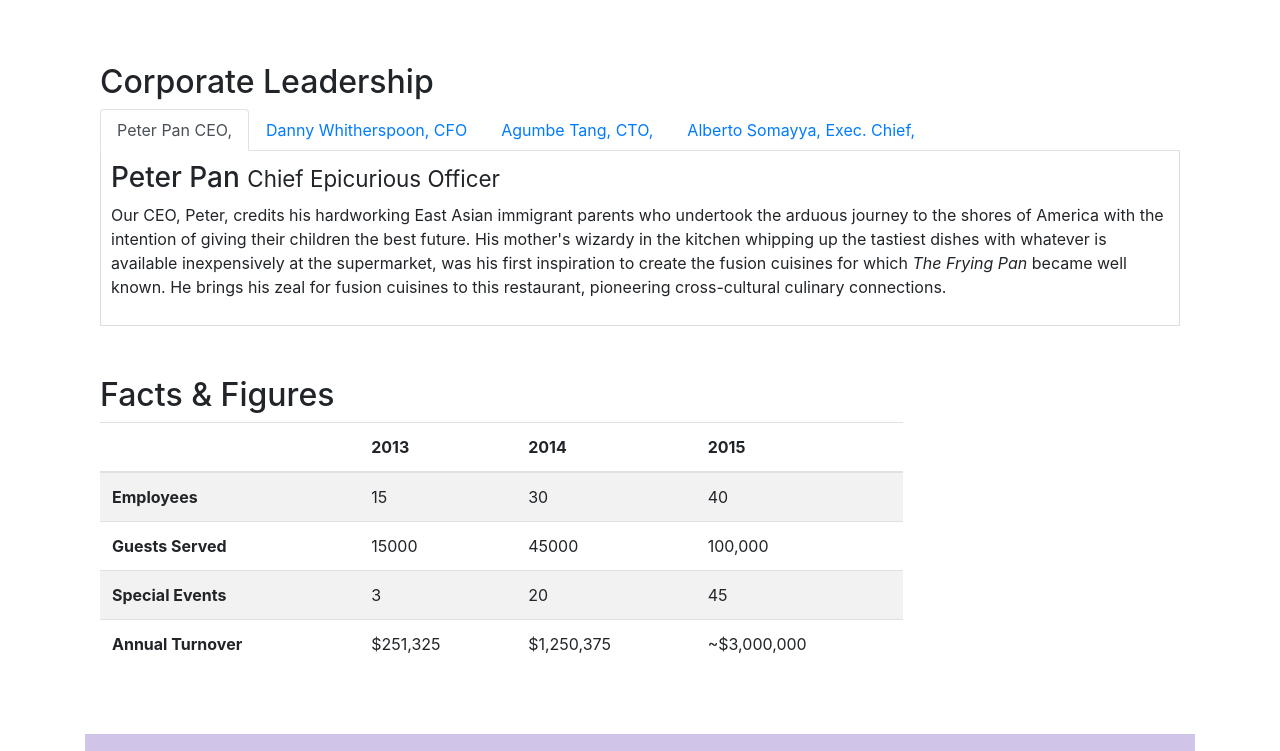
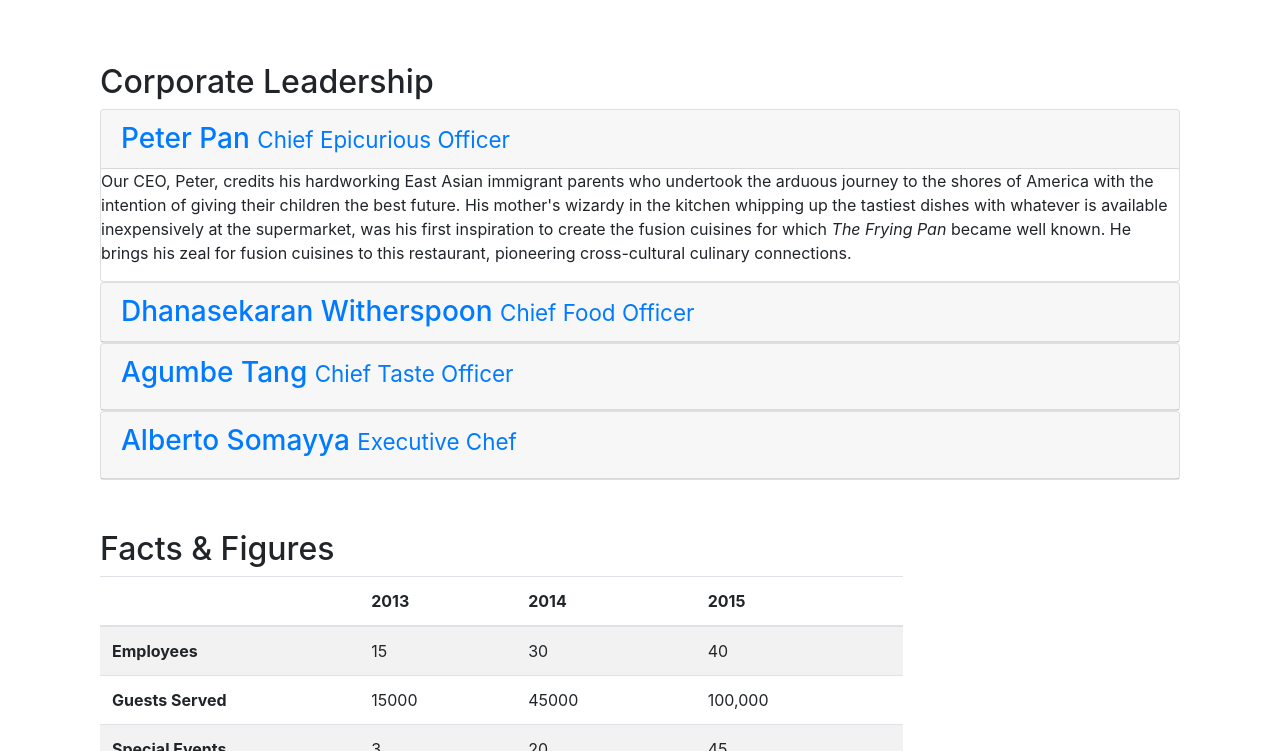
Before and after one commit to AndreyKonchenko/confusion_ak, a website: page aboutus.html in a window 1280 px wide. Shown: the part 845-1596 px from the top of the page. Drawn offline with nearby package versions, Linux system fonts and the light colour scheme.

Commit message:
accordeon

```diff
--- a/aboutus.html
+++ b/aboutus.html
@@ -102,6 +102,8 @@
         <div = "row row-content align-items-center">
             <div class = "col-sm col-md flex-first">
                 <h2>Corporate Leadership</h2>
+
+              <!--
                 <ul class ="nav nav-tabs">
                     <li class = "nav-item">
                       <a class = "nav-link active" href="#peter"
@@ -119,29 +121,68 @@
                       <a class = "nav-link" href="#alberto"
                       role="tab" data-toggle="tab">Alberto Somayya, Exec. Chief, </a>
                     </li>
-                </ul>
-                <div class="tab-content">
-                  <div role="tabpannel" class="tab-pane fade show active" id="peter">
-                    <h3>Peter Pan <small>Chief Epicurious Officer</small></h3>
-                    <p class ="hidden-xs-down">Our CEO, Peter, credits his hardworking East Asian immigrant parents who undertook the arduous journey to the shores of America with the intention of giving their children the best future. His mother's wizardy in the kitchen whipping up the tastiest dishes with whatever is available inexpensively at the supermarket, was his first inspiration to create the fusion cuisines for which <em>The Frying Pan</em> became well known. He brings his zeal for fusion cuisines to this restaurant, pioneering cross-cultural culinary connections.</p>
+                </ul>>
+              -->
+
+              <div id="accordion" role = "tablist">
+                <div class="card">
+                  <div class ="card-header" role="tab" id="peterhead">
+                    <h3 class="mb-0">
+                      <a data-toggle="collapse" data-parent="#accordion"
+                        href="#peter">
+                      Peter Pan <small>Chief Epicurious Officer</small></a>
+                    </h3>
                   </div>
+                    <div role="tabpanel" class="collapse show " id="peter">
+                      <div class= "card-block">
+                      <p class ="hidden-xs-down">Our CEO, Peter, credits his hardworking East Asian immigrant parents who undertook the arduous journey to the shores of America with the intention of giving their children the best future. His mother's wizardy in the kitchen whipping up the tastiest dishes with whatever is available inexpensively at the supermarket, was his first inspiration to create the fusion cuisines for which <em>The Frying Pan</em> became well known. He brings his zeal for fusion cuisines to this restaurant, pioneering cross-cultural culinary connections.</p>
+                    </div>
+                  </div>
+                </div>
+                <div class="card">
+                  <div class ="card-header" role="tab" id="dannyhead">
+                    <h3 class="mb-0">
+                      <a class ="collapsed" data-toggle="collapse" data-parent="#accordion"
+                        href="#danny">
+                        Dhanasekaran Witherspoon <small>Chief Food Officer</small></a>
+                      </h3>
+                  </div>
+                  <div role="tabpanel" class="collapse " id="danny">
+                    <div class= "card-block">
+                      <p class ="hidden-xs-down">Our CFO, Danny, as he is affectionately referred to by his colleagues, comes from a long established family tradition in farming and produce. His experiences growing up on a farm in the Australian outback gave him great appreciation for varieties of food sources. As he puts it in his own words, <em>Everything that runs, wins, and everything that stays, pays!</em></p>
+                    </div>
+                  </div>
+                </div>
 
-                  <div role="tabpannel" class="tab-pane fade" id="danny">
-                    <h3>Dhanasekaran Witherspoon <small>Chief Food Officer</small></h3>
-                    <p class ="hidden-xs-down">Our CFO, Danny, as he is affectionately referred to by his colleagues, comes from a long established family tradition in farming and produce. His experiences growing up on a farm in the Australian outback gave him great appreciation for varieties of food sources. As he puts it in his own words, <em>Everything that runs, wins, and everything that stays, pays!</em></p>
+                <div class="card">
+                  <div class ="card-header" role="tab" id="agumbehead">
+                    <h3 class="mb-0">
+                      <a class ="collapsed" data-toggle="collapse" data-parent="#accordion"
+                        href="#agumbe">
+                    <h3>Agumbe Tang <small>Chief Taste Officer</small></a>
+                    </h3>
                   </div>
-
-                  <div role="tabpannel" class="tab-pane fade " id="agumbe">
-                    <h3>Agumbe Tang <small>Chief Taste Officer</small></h3>
+                  <div role="tabpanel" class="collapse " id="agumbe">
+                    <div class= "card-block">
                     <p class ="hidden-xs-down">Blessed with the most discerning gustatory sense, Agumbe, our CTO, personally ensures that every dish that we serve meets his exacting tastes. Our chefs dread the tongue lashing that ensues if their dish does not meet his exacting standards. He lives by his motto, <em>You click only if you survive my lick.</em></p>
+                   </div>
                   </div>
-                  <div role="tabpannel" class="tab-pane fade" id="alberto">
-                    <h3>Alberto Somayya <small>Executive Chef</small></h3>
+                </div>
+                <div class="card">
+                  <div class ="card-header" role="tab" id="albertohead">
+                    <h3 class="mb-0">
+                      <a class ="collapsed" data-toggle="collapse" data-parent="#accordion"
+                          href="#alberto">
+                    <h3>Alberto Somayya <small>Executive Chef</small></a>
+                    </h3>
+                  </div>
+                    <div role="tabpanel" class="collapse" id="alberto">
                     <p class ="hidden-xs-down">Award winning three-star Michelin chef with wide International experience having worked closely with whos-who in the culinary world, he specializes in creating mouthwatering Indo-Italian fusion experiences. He says, <em>Put together the cuisines from the two craziest cultures, and you get a winning hit! Amma Mia!</em></p>
                   </div>
                 </div>
             </div>
-       </div>
+          </div>
+        </div>
        <div class = "row row-content">
          <div class = "col-12 col-sm-9">
            <h2> Facts &amp; Figures</h2>
```
